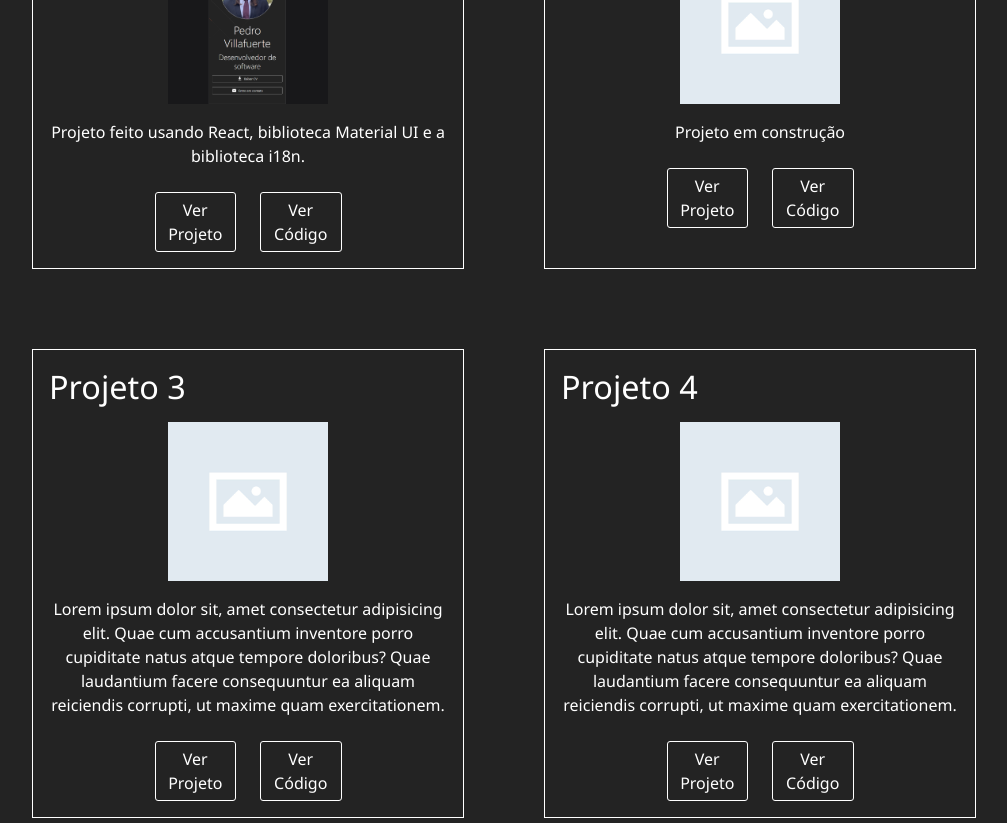
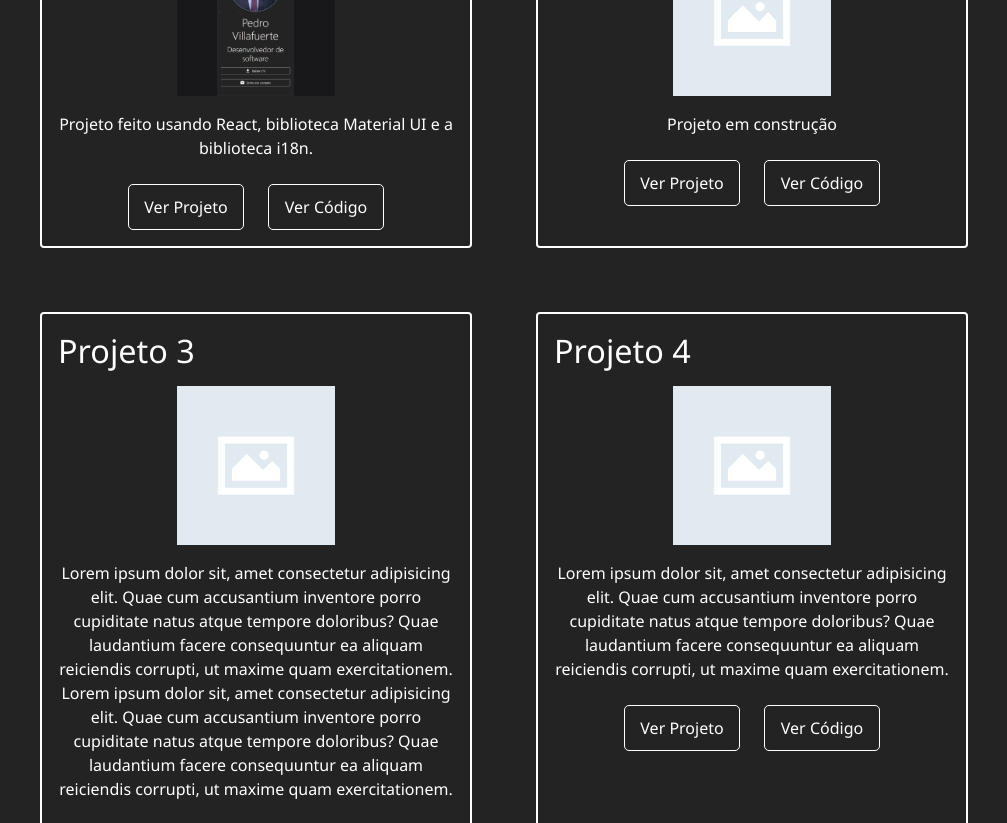
Before and after one commit to PedroVillafuerte/my-portfolio, a React (Vite) app: page / in a window 1280 px wide. Shown: the part 1960-2783 px from the top of the page, without its empty margins (128-1135 px from the left). Built offline with nearby package versions, Linux system fonts and the light colour scheme.

Commit message:
Ajuste cor secundaria e fundo animado

```diff
--- a/src/components/Footer/Footer.tsx
+++ b/src/components/Footer/Footer.tsx
@@ -25,7 +25,7 @@ const Footer = () => {
     <>
       <StyledFooter id="footer">
         <Container>
-          <Grid container display={'flex'} alignItems={'center'} justifyContent={'center'} textAlign={'center'} pb={2}>
+          <Grid container display={'flex'} alignItems={'center'} justifyContent={'center'} textAlign={'center'}>
             <Grid item xs={4} md={4}>
               <StyledLink href="https://www.linkedin.com/in/pedro-villafuerte-9bb7b5215/" target="_blank" rel="noopener noreferrer">
                 <LinkedInIcon />
--- a/src/components/Project/Project.tsx
+++ b/src/components/Project/Project.tsx
@@ -21,6 +21,7 @@ const Project: React.FC<ProjectProps> = ({ name, image, description, buttons = [
 
   const StyledProject = styled('div')(({ theme }) => ({
     backgroundColor: theme.palette.primary.main,
+
   }))
 
   const StyledImg = styled('img')(({}) => ({
@@ -43,7 +44,7 @@ const Project: React.FC<ProjectProps> = ({ name, image, description, buttons = [
 
         <Grid container display="flex" justifyContent="center" spacing={3} pt={3} alignContent={'end'}>
           {buttons.map((button, index) => (
-            <Grid item xs={6} md={3} key={index} display="flex">
+            <Grid item xs={6} md={4} key={index} display="flex">
               <StyledButton
                 onClick={() => {
                   const link = document.createElement('a')
--- a/src/components/StyledButton/StyledButton.tsx
+++ b/src/components/StyledButton/StyledButton.tsx
@@ -13,16 +13,17 @@ const StyledButton: React.FC<StyledButtonProps> = ({ children,onClick }) => {
     const StyledButton = styled("button") (()=> ({
         backgroundColor: "transparent",
         border: `1px solid ${theme.palette.primary.contrastText}`,
-        borderRadius: "3px",
-        padding:"5px 15px",
+        borderRadius: "5px",
+        padding:"10px 15px",
         width: "100%",
         color: theme.palette.primary.contrastText,
         display: "inline-flex",
         alignItens: "center",
         justifyContent: "center",
         gap: "10px",
+        cursor: "pointer",
         '&:hover':{
-            backgroundColor: theme.palette.secondary.light
+            backgroundColor: theme.palette.secondary.dark
         }
     }))
 
--- a/src/i18n/translations/ptbr.json
+++ b/src/i18n/translations/ptbr.json
@@ -17,7 +17,7 @@
         "project2Tittle": "CRUD",
         "project2Text": "Projeto em construção",
         "project3Tittle": "Projeto 3",
-        "project3Text": "Lorem ipsum dolor sit, amet consectetur adipisicing elit. Quae cum accusantium inventore porro cupiditate natus atque tempore doloribus? Quae laudantium facere consequuntur ea aliquam reiciendis corrupti, ut maxime quam exercitationem.",
+        "project3Text": "Lorem ipsum dolor sit, amet consectetur adipisicing elit. Quae cum accusantium inventore porro cupiditate natus atque tempore doloribus? Quae laudantium facere consequuntur ea aliquam reiciendis corrupti, ut maxime quam exercitationem. Lorem ipsum dolor sit, amet consectetur adipisicing elit. Quae cum accusantium inventore porro cupiditate natus atque tempore doloribus? Quae laudantium facere consequuntur ea aliquam reiciendis corrupti, ut maxime quam exercitationem.",
         "project4Tittle": "Projeto 4",
         "project4Text": "Lorem ipsum dolor sit, amet consectetur adipisicing elit. Quae cum accusantium inventore porro cupiditate natus atque tempore doloribus? Quae laudantium facere consequuntur ea aliquam reiciendis corrupti, ut maxime quam exercitationem."
     }
--- a/src/pages/Home/sections/Hero/Hero.tsx
+++ b/src/pages/Home/sections/Hero/Hero.tsx
@@ -41,7 +41,7 @@ const Hero = () => {
         <Grid container spacing={2}>
           <Grid item xs={12} md={5}>
             <Box position="relative">
-              <Box position="absolute" width={"150%"} top={-100} right={0}>
+              <Box position="absolute" width={"150%"} top={-200} right={-100}>
                 <AnimatedBackground></AnimatedBackground>
               </Box>
               <Box position="relative" textAlign="center">
--- a/src/pages/Home/sections/Projects/Projects.tsx
+++ b/src/pages/Home/sections/Projects/Projects.tsx
@@ -23,7 +23,7 @@ const Projects = () => {
       <StyledProjects id="projects">
       <Typography color="primary.contrastText" variant="h1" textAlign="center" pb={2} pt={2}>{t("projectsTittle")}</Typography>
       <Grid container spacing={2} display={"flex"} justifyContent={"center"}>
-          <Grid item xs={12} md={4} textAlign="center" border={1} borderColor={"white"} margin={5} padding={"16px"}>
+          <Grid item xs={12} md={4} textAlign="center" border={2} borderRadius={1} borderColor={"white"} margin={4} padding={"16px"}>
             <Project
             name={t("project1Tittle")}
             image={imgPortfolio}
@@ -36,7 +36,7 @@ const Projects = () => {
             </Project>
           </Grid>
 
-          <Grid item xs={12} md={4} textAlign="center" border={1} borderColor={"white"} margin={5} padding={"16px"}>
+          <Grid item xs={12} md={4} textAlign="center" border={2} borderRadius={1} borderColor={"white"} margin={4} padding={"16px"}>
           <Project
             name={t("project2Tittle")}
             image={placeHolder}
@@ -49,7 +49,7 @@ const Projects = () => {
             </Project>
           </Grid>
 
-          <Grid item xs={12} md={4} textAlign="center" border={1} borderColor={"white"} margin={5} padding={"16px"}>
+          <Grid item xs={12} md={4} textAlign="center" border={2} borderRadius={1} borderColor={"white"} margin={4} padding={"16px"}>
           <Project
             name={t("project3Tittle")}
             image={placeHolder}
@@ -61,7 +61,7 @@ const Projects = () => {
             >
             </Project>
             </Grid>
-            <Grid item xs={12} md={4} textAlign="center" border={1} borderColor={"white"} margin={5} padding={"16px"}>
+            <Grid item xs={12} md={4} textAlign="center" border={2} borderRadius={1} borderColor={"white"} margin={4} padding={"16px"}>
           <Project
             name={t("project4Tittle")}
             image={placeHolder}
--- a/src/theme.ts
+++ b/src/theme.ts
@@ -6,7 +6,7 @@ let theme = createTheme({
       main: '#232323',
     },
     secondary: {
-      main: '#418e3e',
+      main: '#1f61d1',
     },
   },
   typography:{
```
